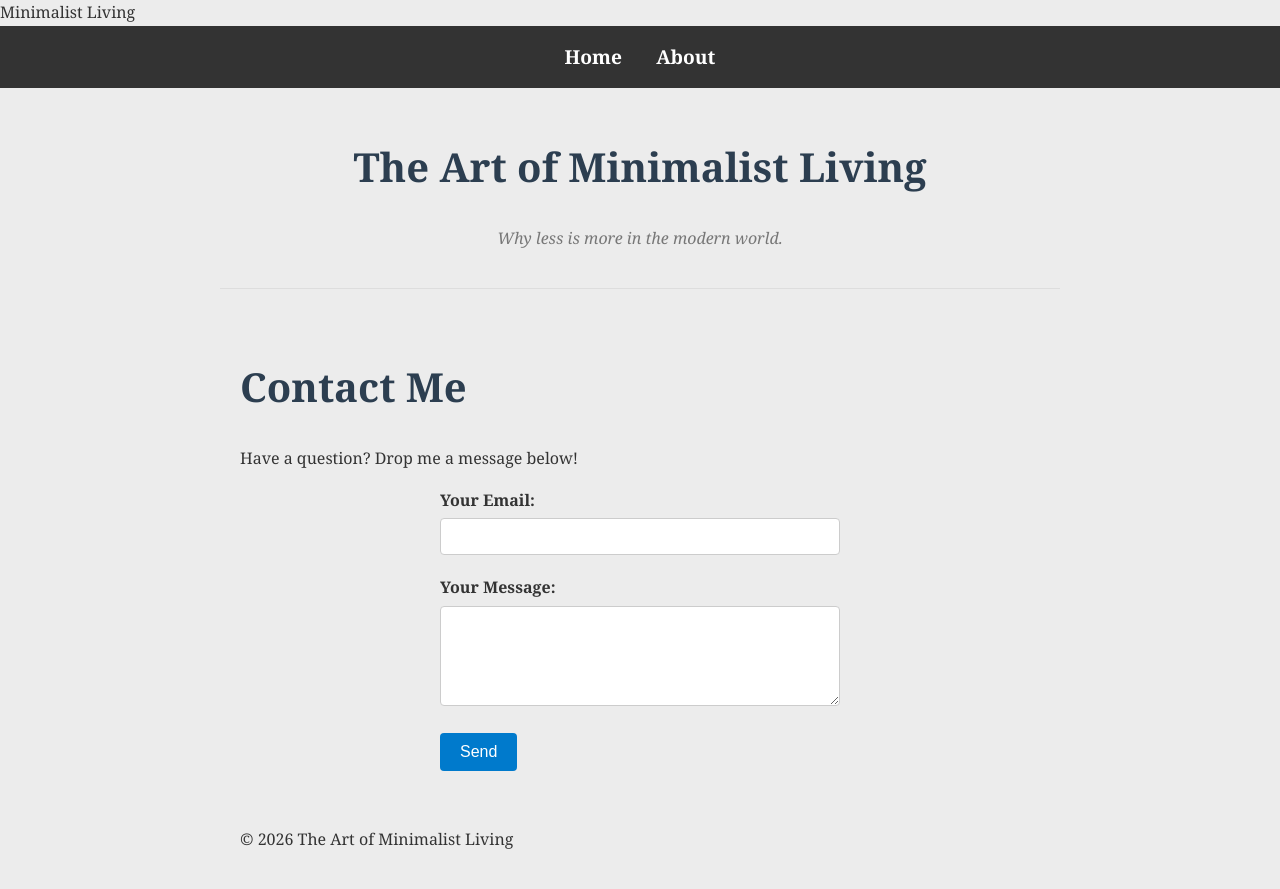
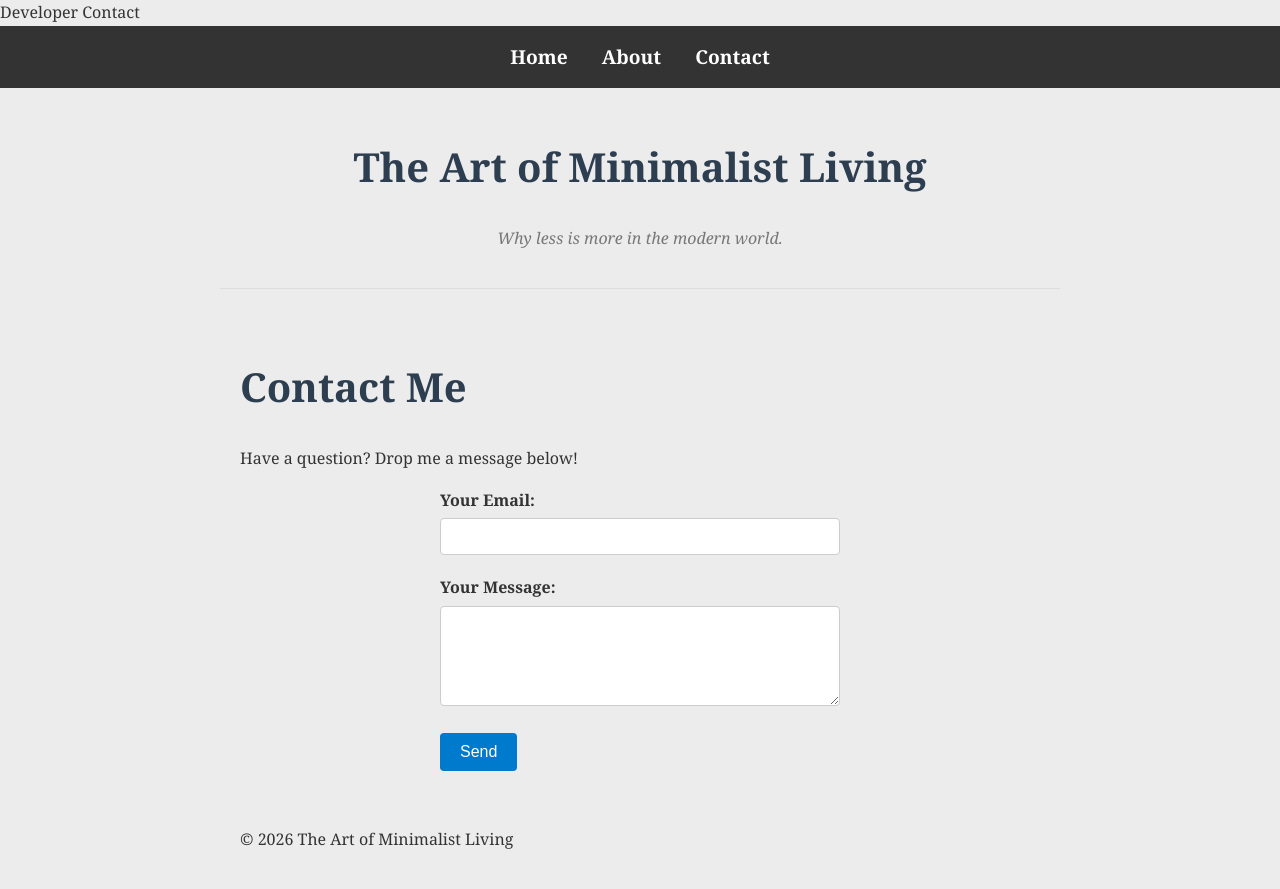
Before and after one commit to Mordeo42/Prototype-1, a plain HTML site: page contact.html in a window 1280 px wide. Drawn offline with Linux system fonts and the light colour scheme.

Commit message:
Fixed something.

```diff
--- a/contact.html
+++ b/contact.html
@@ -4,12 +4,13 @@
     <meta charset="UTF-8">
     <meta name="viewport" content="width=device-width, initial-scale=1.0">
     <link rel="stylesheet" href="style.css"
-    <title>Minimalist Living</title>
+    <title>Developer Contact</title>
 <body>
     <nav>
     <ul>
         <li><a href="index.html">Home</a></li>
         <li><a href="about.html">About</a></li>
+        <li><a href="contact.html">Contact</a></li>
 
     </ul>
 </nav>
```
